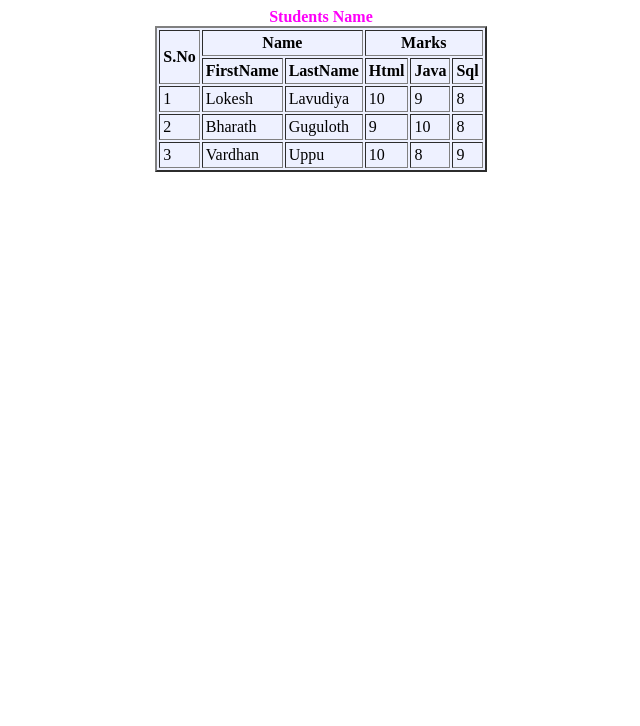
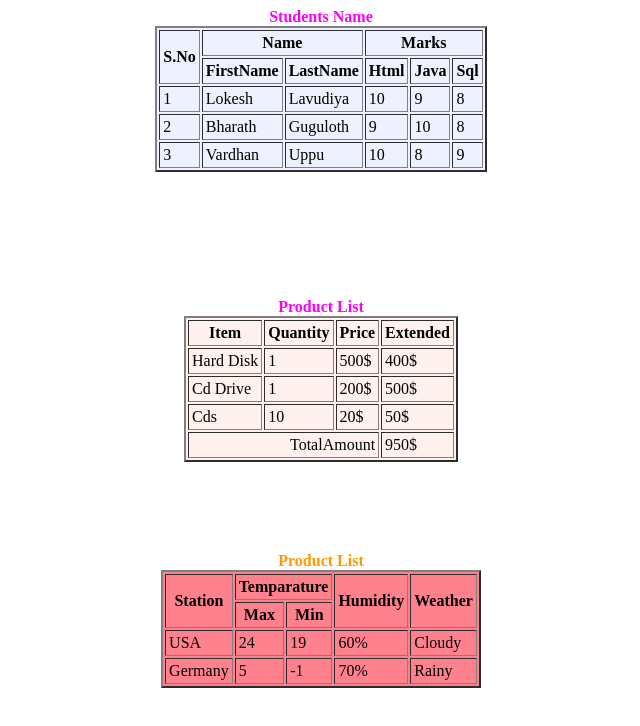
Before and after one commit to Lokesh-1612/html-projects, a plain HTML site: page Table/table1.html in a window 1280 px wide. Shown: the whole page, without its empty margins (319-959 px from the left). Drawn offline with Linux system fonts and the light colour scheme.

Commit message:
tables are creatd

```diff
--- a/Table/table1.html
+++ b/Table/table1.html
@@ -3,7 +3,7 @@
 <head>
     <meta charset="UTF-8">
     <meta name="viewport" content="width=device-width, initial-scale=1.0">
-    <title>Document</title>
+    <title>Tables</title>
 </head>
 <body>
     <table border="2px" align="center" bgcolor="eef1ff" cellpadding="3px" spacepadding="3px">
@@ -52,8 +52,83 @@
         </tbody>
 
     </table>
+    <br><br><br> <br><br><br><br>
 
-</thead>
+    <table border="2px" align="center" bgcolor="fff1ee" cellpadding="3px" spacepadding="3px">
+
+        <caption><strong>  <font color="fe00f9"> Product List</font></strong></caption>
+        <thead>
+           <tr>
+                <th>Item</th>
+                <th>Quantity</th>
+                <th>Price</th>
+                <th>Extended</th>
+           </tr>
+        </thead>
+        <tbody>
+            <tr>
+                <td>Hard Disk</td>
+                <td>1</td>
+                <td>500$</td>
+                <td>400$</td>
+            </tr>
+            <tr>
+                <td>Cd Drive</td>
+                <td>1</td>
+                <td>200$</td>
+                <td>500$</td>
+            </tr>
+            <tr>
+                <td>Cds</td>
+                <td>10</td>
+                <td>20$</td>
+                <td>50$</td>
+            </tr>
+        </tbody>
+        <tfoot>
+            <tr >
+                 <td colspan="3" align="right"> TotalAmount</td></right>
+                <td> 950$</td>
+            </tr>
+
+        </tfoot>
+
+    </table>
+    <br><br><br><br><br>
+        <table border="2px" align="center" bgcolor="ff818e" cellpadding="3px" spacepadding="3px">
+
+        <caption><strong>  <font color="ff9900"> Product List</font></strong></caption>
+
+        <thead>
+            <tr>
+                <th rowspan="2">Station</th>
+                <th colspan="2">Temparature</th>
+                <th rowspan="2">Humidity</th>
+                <th rowspan="2">Weather</th>
+            </tr>
+            <tr>
+                <th>Max</th>
+                <th>Min</th>
+            </tr>
+        </thead>
+        <tbody>
+            <tr>
+                <td>USA</td>
+                <td>24</td>
+                <td>19</td>
+                <td>60%</td>
+                <td>Cloudy</td>
+            </tr>
+            <tr>
+                <td>Germany</td>
+                <td>5</td>
+                <td>-1</td>
+                <td>70%</td>
+                <td>Rainy</td>
+            </tr>
+        </tbody>
+
+    </table>
 </body>
 
 </html>
```
